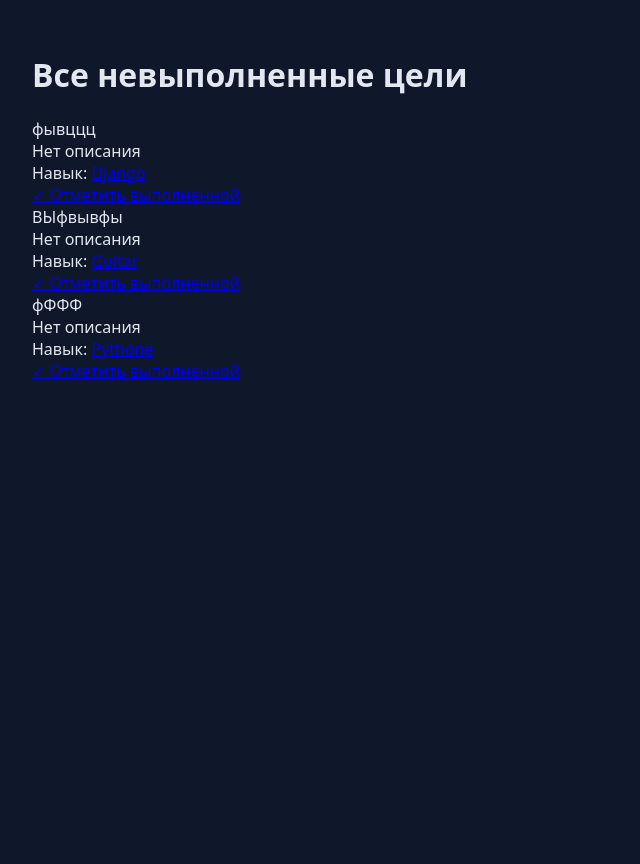
After one commit to poiurov/tracker-homework, a Django app: page /show_undone_goals/ in a window 1280 px wide. The commit adds this page. Shown: the whole page, without its empty margins (0-640 px from the left). Run offline with Django 5.2, Linux system fonts and the light colour scheme; data comes from the database, SQL or seed files in the repository; both versions use the stored data as it was after the commit.

Commit message:
Добавил страницу отображающую только невыполенные цели

```diff
--- a/RPGproj/urls.py
+++ b/RPGproj/urls.py
@@ -27,6 +27,7 @@ from tracker.views import (
     goal_detail,
     skill_edit,
     goal_delete,
+    show_undone_goals
 )
 
 urlpatterns = [
@@ -36,7 +37,7 @@ urlpatterns = [
     path("skill/<int:skill_id>/goal/<int:goal_id>/", goal_detail, name="goal_detail"),
     path("skill/<int:skill_id>/goals_new/", goals_create, name="goal_create"),
     path("skill/<int:skill_id>/edit/", skill_edit, name="skill_edit"),
-    path("goals_check/", goals_check, name="goals_check"),
+    path("show_undone_goals/", show_undone_goals, name="show_undone_goals"),
     path("goals/<int:skill_id>/", goals_check, name="goals_check"),
     path("goals/<int:skill_id>/<int:goal_id>/delete/", goal_delete, name="goal_delete"),
     path("goal/<int:skill_id>/<int:goal_id>/done/", mark_goal_done, name="goal_done"),
--- a/tracker/templates/tracker/goals_check.html
+++ b/tracker/templates/tracker/goals_check.html
@@ -34,7 +34,7 @@
     <div class="skill">
         Навык:
         <a href="/skill/{{ goal.skill_id }}/"  style="color: #38bdf8;">
-            {{ goal.skill_description }}
+            {{ goal.skill_name }}
         </a>
     </div>
 
--- /dev/null
+++ b/tracker/templates/tracker/show_undone_goals.html
@@ -0,0 +1,49 @@
+<!DOCTYPE html>
+<html lang="ru">
+<head>
+    <meta charset="UTF-8">
+    <title>Описание цели</title>
+    <style>
+        body {
+            background: #0f172a;
+            color: #e2e8f0;
+            font-family: system-ui, sans-serif;
+            margin: 0;
+            padding: 2rem;
+            min-height: 100vh;
+        }
+        p {
+            font-size: 1.2rem;
+            line-height: 1.6;
+        }
+    </style>
+</head>
+<body>
+    <h1>Все невыполненные цели</h1>
+
+    {% if goals %}
+        {% for goal in goals %}
+            <div class="goal-card">
+                <div class="goal-text">{{ goal.text }}</div>
+
+                <div class="goal-description">
+                    {{ goal.description|default:"Нет описания" }}
+                </div>
+
+                <div>
+                    Навык:
+                    <a class="skill-link" href="{% url 'skill_detail' goal.skill.id %}">
+                        {{ goal.skill.name }}
+                    </a>
+                </div>
+
+                <a class="done-link" href="{% url 'goal_done' goal.skill.id goal.id %}">
+                    ✓ Отметить выполненной
+                </a>
+            </div>
+        {% endfor %}
+    {% else %}
+        <p class="empty">Нет невыполненных целей</p>
+    {% endif %}
+</body>
+</html>
--- a/tracker/views.py
+++ b/tracker/views.py
@@ -58,7 +58,7 @@ def goal_detail(request, skill_id, goal_id,):
     skill = get_object_or_404(Skill, id=skill_id)
     goal = get_object_or_404(Goal, id=goal_id, skill=skill)
 
-    return render(request, "tracker/goal_detail.html", {
+    return render(request, "tracker/show_undone_goals.html", {
         "goal": goal,
         "skill": skill,
     })
@@ -96,7 +96,7 @@ def mark_goal_done(request, skill_id, goal_id):
     goal.done = True
     goal.save()
 
-    return redirect("goals_check", skill_id=skill.id)
+    return redirect("show_undone_goals")
 
 def mark_goal_undone(request, skill_id, goal_id):
     skill = get_object_or_404(Skill, id=skill_id)
@@ -106,6 +106,14 @@ def mark_goal_undone(request, skill_id, goal_id):
     goal.save()
 
     return redirect("goals_check", skill_id=skill.id)
+
+def show_undone_goals(request):
+    goals = Goal.objects.filter(done=False).select_related("skill")
+
+    return render(request, "tracker/show_undone_goals.html", {
+        "goals": goals,
+    })
+
 
 def goal_delete(request, skill_id, goal_id):
     skill = get_object_or_404(Skill, id=skill_id)
```
Also changed, not shown: tracker/templates/tracker/goal_detail.html (deleted, +0 -25 lines), tracker/templates/tracker/home.html (+6 -2 lines), db.sqlite3.
